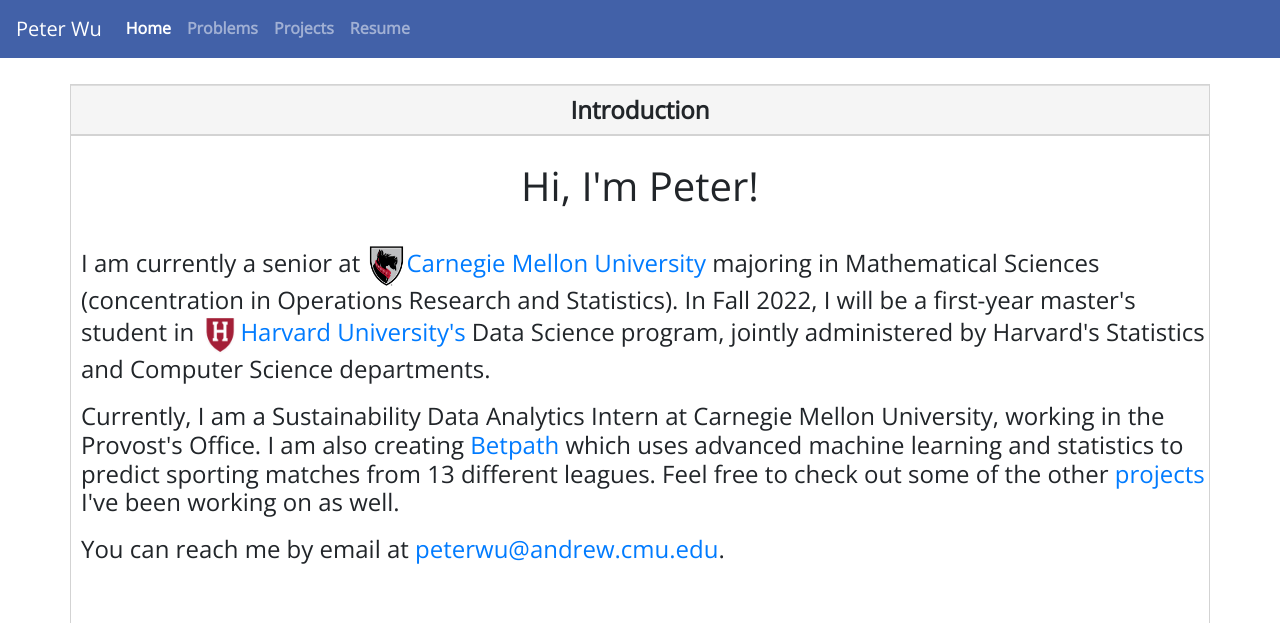
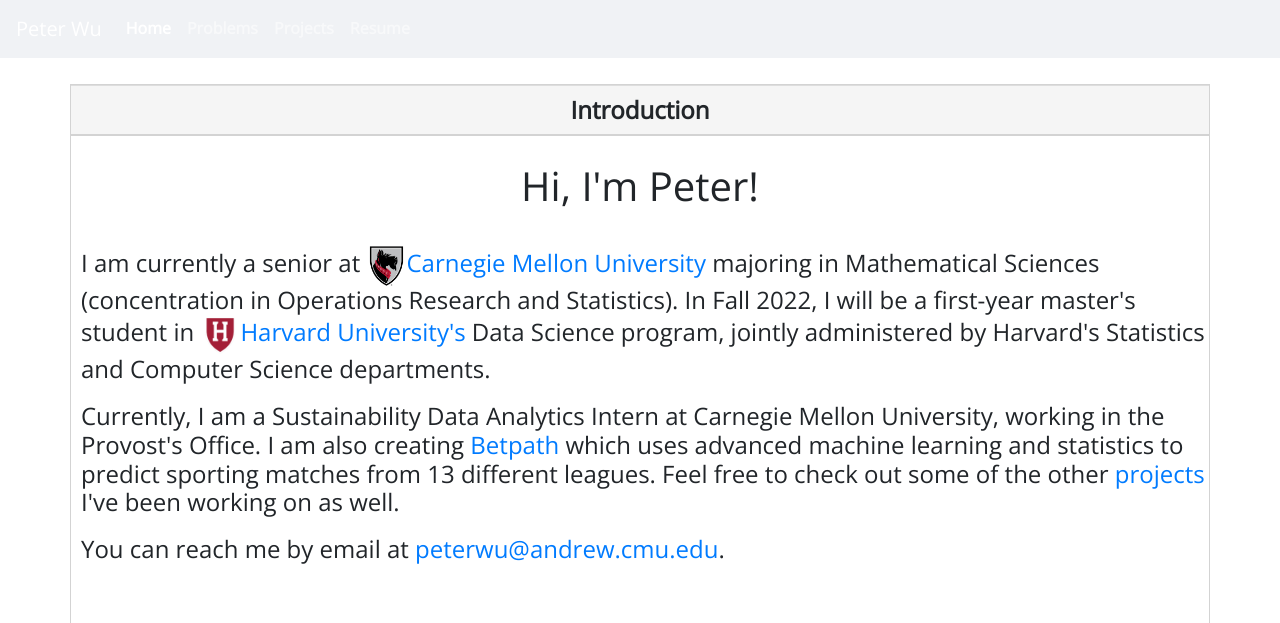
Before and after one commit to pwu97/pwu97.github.io, a Flask app: page / in a window 1280 px wide. Shown: the top 623 px of the page. Run offline with Flask 2, Linux system fonts and the light colour scheme; some libraries are stand-ins or nearby versions.

Commit message:
Update homepage background color.

```diff
--- a/index.html
+++ b/index.html
@@ -19,7 +19,7 @@
 </head>
 
 <body>
-    <nav class="navbar navbar-expand-lg sticky-top navbar-dark" style="background-color: #4261a8;">
+    <nav class="navbar navbar-expand-lg sticky-top navbar-dark" style="background-color: #f0f2f5;">
         <a class="navbar-brand" href="/">Peter Wu</a>
         <button class="navbar-toggler" type="button" data-toggle="collapse" data-target="#navbarSupportedContent" aria-controls="navbarSupportedContent" aria-expanded="false" aria-label="Toggle navigation">
             <span class="navbar-toggler-icon"></span>
@@ -68,7 +68,7 @@
                 <br>
                 <h1 class="header" style="text-align: center;">Hi, I'm Peter!</h1>
                 <h4 class="pad-left-10 bg-150"><br>
-                I am currently a senior at <a href = "https://cmu.edu">Carnegie Mellon University</a> majoring in Mathematical Sciences (concentration in Operations Research and Statistics).
+                I am currently a senior at <img src="/static/images/cmu_logo.jpeg" style="max-height: 40px;" alt="CMU Logo"><a href = "https://cmu.edu">Carnegie Mellon University</a> majoring in Mathematical Sciences (concentration in Operations Research and Statistics). In Fall 2022, I will be a first-year master's student in <img src="/static/images/harvard_logo.png" style="max-height: 40px;" alt="Harvard Logo"><a href="https://www.harvard.edu/">Harvard University's</a> Data Science program, jointly administered by Harvard's Statistics and Computer Science departments.</h4>
 
                 <h4 class="pad-top-10 pad-left-10 bg-150">Currently, I am a Sustainability Data Analytics Intern at Carnegie Mellon University, working in the Provost's Office. I am also creating <a href="https://betpath.io">Betpath</a> which uses advanced machine learning and statistics to predict sporting matches from 13 different leagues. Feel free to check out some of the other <a href='/projects'>projects</a> I've been working on as well.</h4>
 
--- a/templates/index.html
+++ b/templates/index.html
@@ -19,7 +19,7 @@
 </head>
 
 <body>
-    <nav class="navbar navbar-expand-lg sticky-top navbar-dark" style="background-color: #4261a8;">
+    <nav class="navbar navbar-expand-lg sticky-top navbar-dark" style="background-color: #f0f2f5;">
         <a class="navbar-brand" href="/">Peter Wu</a>
         <button class="navbar-toggler" type="button" data-toggle="collapse" data-target="#navbarSupportedContent" aria-controls="navbarSupportedContent" aria-expanded="false" aria-label="Toggle navigation">
             <span class="navbar-toggler-icon"></span>
```
